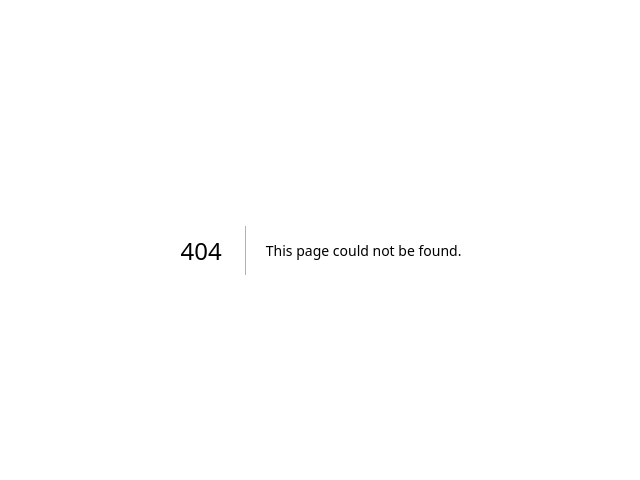
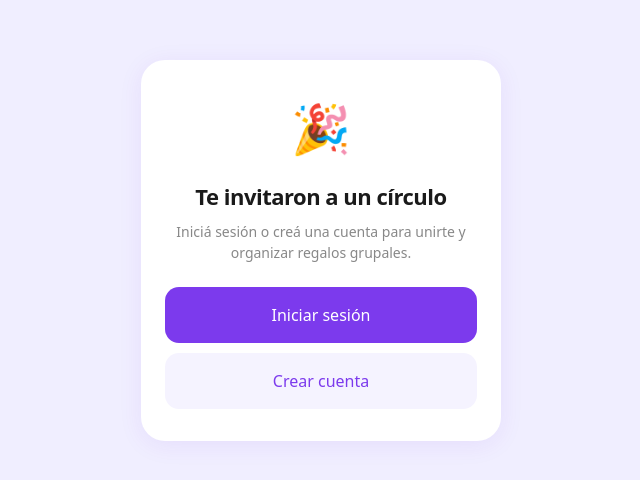
Before and after one commit to arqandresmontero-cloud/celebra-web, a Next.js app: page /circulos/join/1 in a window 1280 px wide. Before the commit this address had no page. Shown: the part 150-630 px from the top of the page, without its empty margins (319-959 px from the left). Built offline with nearby package versions, Linux system fonts and the light colour scheme.

Commit message:
feat: join círculo por link

```diff
--- /dev/null
+++ b/app/circulos/join/[invite_code]/page.js
@@ -0,0 +1,89 @@
+'use client';
+import { useState, useEffect } from 'react';
+import { useRouter, useParams } from 'next/navigation';
+import { api, getToken } from '@/lib/api';
+
+export default function JoinCirculo() {
+  const router = useRouter();
+  const { invite_code } = useParams();
+  const [status, setStatus] = useState('loading'); // loading | joining | success | error | needsLogin
+  const [circleName, setCircleName] = useState('');
+  const [error, setError] = useState('');
+
+  useEffect(() => {
+    if (!getToken()) {
+      setStatus('needsLogin');
+      return;
+    }
+    handleJoin();
+  }, []);
+
+  const handleJoin = async () => {
+    setStatus('joining');
+    try {
+      const circle = await api.joinCircle(invite_code);
+      setCircleName(circle.name);
+      setStatus('success');
+      setTimeout(() => router.replace('/circulos/' + circle.id), 2000);
+    } catch (e) {
+      setError(e.message || 'Error al unirse al círculo');
+      setStatus('error');
+    }
+  };
+
+  if (status === 'loading' || status === 'joining') return (
+    <div style={{ minHeight: '100vh', background: '#F0EEFF', display: 'flex', flexDirection: 'column', alignItems: 'center', justifyContent: 'center', fontFamily: 'system-ui, sans-serif', padding: '24px' }}>
+      <div style={{ fontSize: '48px', marginBottom: '16px' }}>👥</div>
+      <p style={{ color: '#7C3AED', fontSize: '16px', fontWeight: '500' }}>Uniéndote al círculo...</p>
+    </div>
+  );
+
+  if (status === 'needsLogin') return (
+    <div style={{ minHeight: '100vh', background: '#F0EEFF', display: 'flex', flexDirection: 'column', alignItems: 'center', justifyContent: 'center', fontFamily: 'system-ui, sans-serif', padding: '24px' }}>
+      <div style={{ background: '#fff', borderRadius: '24px', padding: '32px 24px', maxWidth: '360px', width: '100%', textAlign: 'center', boxShadow: '0 4px 24px rgba(109,40,217,0.08)' }}>
+        <div style={{ fontSize: '48px', marginBottom: '16px' }}>🎉</div>
+        <h1 style={{ fontSize: '22px', fontWeight: '700', color: '#1a1a1a', letterSpacing: '-0.5px', margin: '0 0 8px' }}>Te invitaron a un círculo</h1>
+        <p style={{ fontSize: '14px', color: '#888', margin: '0 0 24px', lineHeight: '1.5' }}>
+          Iniciá sesión o creá una cuenta para unirte y organizar regalos grupales.
+        </p>
+        <button
+          onClick={() => router.push('/login?redirect=/circulos/join/' + invite_code)}
+          style={{ width: '100%', background: '#7C3AED', color: '#fff', border: 'none', borderRadius: '14px', padding: '16px', fontSize: '16px', fontWeight: '500', cursor: 'pointer', marginBottom: '10px' }}>
+          Iniciar sesión
+        </button>
+        <button
+          onClick={() => router.push('/register?redirect=/circulos/join/' + invite_code)}
+          style={{ width: '100%', background: '#F5F3FF', color: '#7C3AED', border: 'none', borderRadius: '14px', padding: '16px', fontSize: '16px', fontWeight: '500', cursor: 'pointer' }}>
+          Crear cuenta
+        </button>
+      </div>
+    </div>
+  );
+
+  if (status === 'success') return (
+    <div style={{ minHeight: '100vh', background: '#F0EEFF', display: 'flex', flexDirection: 'column', alignItems: 'center', justifyContent: 'center', fontFamily: 'system-ui, sans-serif', padding: '24px' }}>
+      <div style={{ background: '#fff', borderRadius: '24px', padding: '32px 24px', maxWidth: '360px', width: '100%', textAlign: 'center', boxShadow: '0 4px 24px rgba(109,40,217,0.08)' }}>
+        <div style={{ fontSize: '48px', marginBottom: '16px' }}>🎉</div>
+        <h1 style={{ fontSize: '22px', fontWeight: '700', color: '#1a1a1a', letterSpacing: '-0.5px', margin: '0 0 8px' }}>¡Te uniste!</h1>
+        <p style={{ fontSize: '14px', color: '#888', margin: 0, lineHeight: '1.5' }}>
+          Ahora sos parte de <strong style={{ color: '#7C3AED' }}>{circleName}</strong>.<br />Redirigiendo...
+        </p>
+      </div>
+    </div>
+  );
+
+  return (
+    <div style={{ minHeight: '100vh', background: '#F0EEFF', display: 'flex', flexDirection: 'column', alignItems: 'center', justifyContent: 'center', fontFamily: 'system-ui, sans-serif', padding: '24px' }}>
+      <div style={{ background: '#fff', borderRadius: '24px', padding: '32px 24px', maxWidth: '360px', width: '100%', textAlign: 'center', boxShadow: '0 4px 24px rgba(109,40,217,0.08)' }}>
+        <div style={{ fontSize: '48px', marginBottom: '16px' }}>😕</div>
+        <h1 style={{ fontSize: '22px', fontWeight: '700', color: '#1a1a1a', letterSpacing: '-0.5px', margin: '0 0 8px' }}>Link inválido</h1>
+        <p style={{ fontSize: '14px', color: '#888', margin: '0 0 24px' }}>{error}</p>
+        <button
+          onClick={() => router.replace('/circulos')}
+          style={{ width: '100%', background: '#7C3AED', color: '#fff', border: 'none', borderRadius: '14px', padding: '16px', fontSize: '16px', fontWeight: '500', cursor: 'pointer' }}>
+          Ir a Círculos
+        </button>
+      </div>
+    </div>
+  );
+}
```
